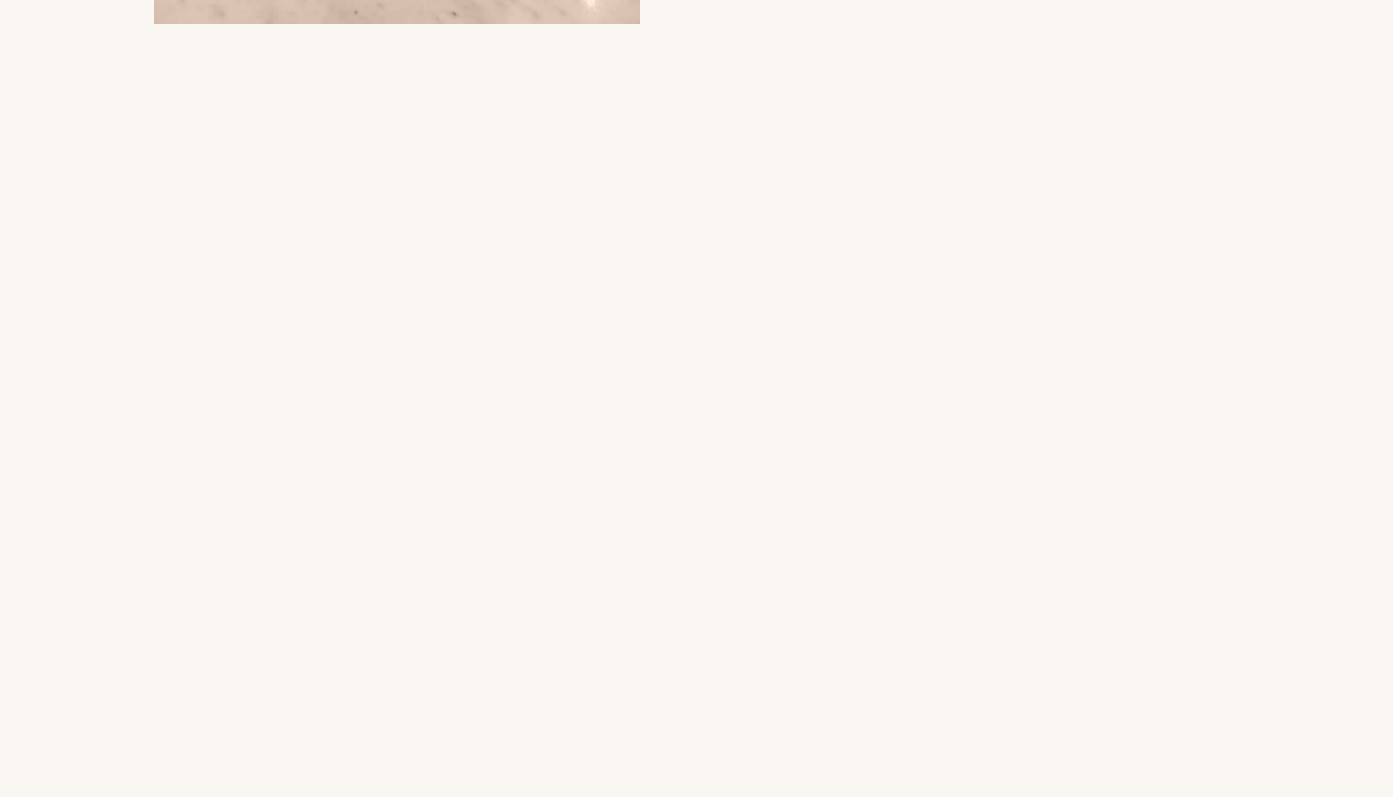
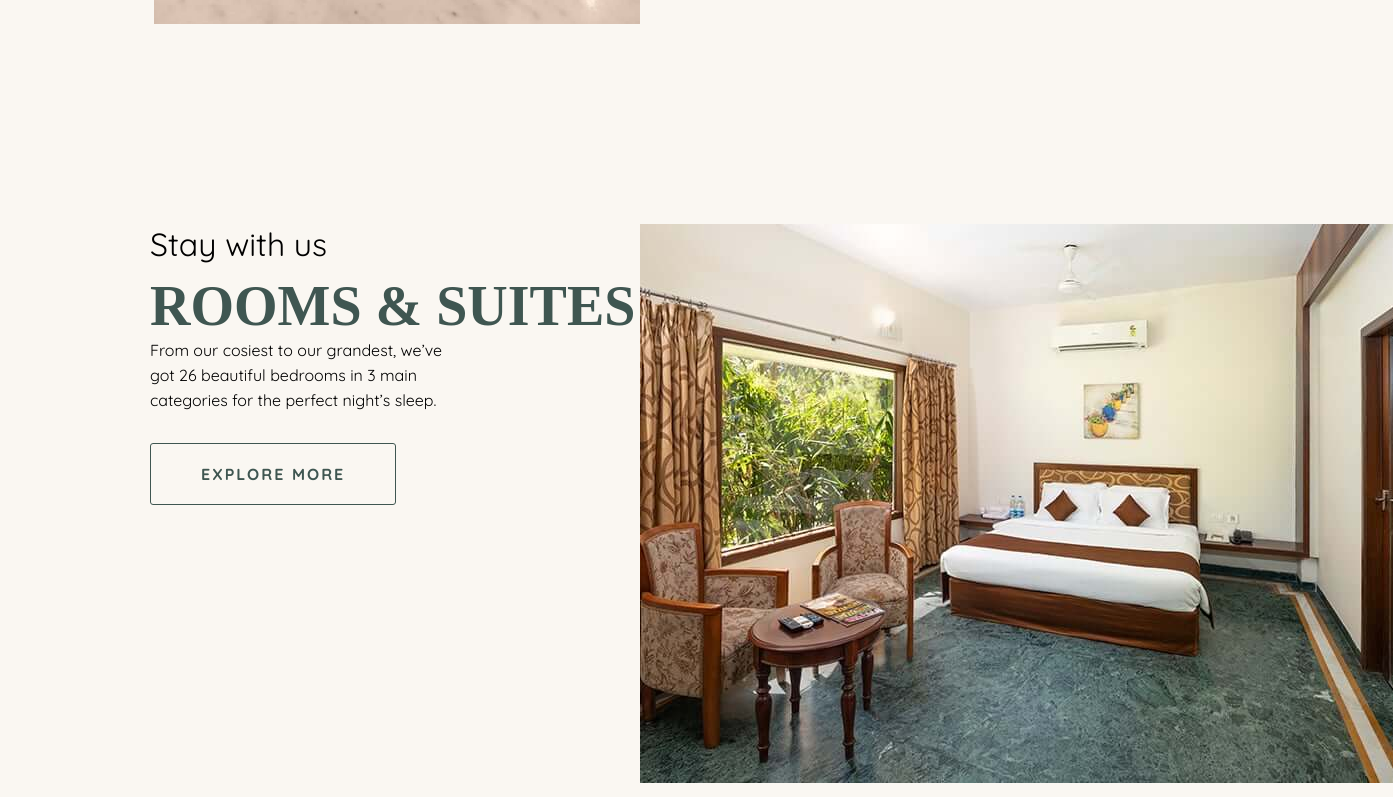
Before and after one commit to Dhruba10414/pakshi_resort, a React (Create React App) app in the folder frontend/: page / in a window 1280 px wide. Shown: the part 2000-2797 px from the top of the page, 1393 px wide, since content can reach past the window. Before the commit the page ends 2124 px from the top, so only its background shows below. Built offline with nearby package versions, Linux system fonts and the light colour scheme; a web font is replaced by a local one.

Commit message:
UPDATE: make home page responsive for mobile devices.

```diff
--- a/frontend/src/components/Home/Park.js
+++ b/frontend/src/components/Home/Park.js
@@ -8,7 +8,7 @@ function Park() {
       <div className="heading">
         <h1>Relax and revive your mental health with our natural park.</h1>
       </div>
-      <div>
+      <div className="desc">
         <p>
           Pakshi covers around 33 acres of land with natural views. It has
           lakes, playground, garden that can heal your stress.
--- a/frontend/src/pages/Home.js
+++ b/frontend/src/pages/Home.js
@@ -44,7 +44,7 @@ function Home() {
           </div>
         </div>
 
-        {/* <div className="home__rooms">
+        <div className="home__rooms">
           <Rooms />
         </div>
 
@@ -54,7 +54,7 @@ function Home() {
 
         <div className="home__eat">
           <Eat />
-        </div> */}
+        </div>
       </div>
       {/* <Footer /> */}
       <Navigation />
--- a/frontend/src/styles/components/Home/Rooms.scss
+++ b/frontend/src/styles/components/Home/Rooms.scss
@@ -2,28 +2,34 @@
   width: 100%;
   height: fit-content;
   margin: 100px 0;
+  @include media("<=phone") {margin-bottom: 50px;}
 
   // heading
   .heading-block {
     height: 60vh;
     position: sticky;
     top: 30vh;
+    @include media("<=phone") { position: static; height: fit-content; margin-bottom: 40px;}
+
     p.secondary-head{
       font-family: var(--quicksand-font);
       font-size: 2rem;
       margin-bottom: 10px;
+      @include media("<=phone") { font-size: 16px; margin-bottom: 5px;}
     }
     p.desc-head{
       font-family: var(--quicksand-font);
       font-size: 16px;
       line-height: 25px;
       width: 60%;
+      @include media("<=phone") { font-size: 14px; width: 100%; line-height: 18px;}
     }
     h2 {
       font-family: var(--primary-font);
       font-size: 3.5rem;
       color: var(--primary-color);
       text-transform: uppercase;
+      @include media("<=phone") { font-size: 2rem; }
     }
     a{
       display: inline-block;
@@ -39,12 +45,11 @@
       transition: 0.5s;
       font-weight: bold;
       @include media("<=phone") {
-          width: 100%;
+          padding: 15px 25px;
           text-align: center;
-          font-size: 18px;
-          font-family: var(--secondary-font);
-          background: var(--primary-color);
-          color: #fff;
+          font-size: 12px;
+          font-family: var(--quicksand-font);
+          color: var(--primary-color);
       }
       &:hover {
         background-color: var(--primary-color);
@@ -57,23 +62,54 @@
   .room-images, .eat-images {
     height: fit-content;
 
-    .img1{ width: 100%; height: fit-content; }
+    .img1{
+      width: 100%; height: fit-content;
+      @include media("<=phone") {
+        height: 80vh;
+        background: url('../../../assets/images/resort/room1.jpg') no-repeat center center / cover;
+        background-attachment: fixed;
+      }
+      img{@include media("<=phone") {display: none;}}
+    }
     .img2{
       width: 100%; height: 50vh;
       margin-top: 50px;
       position: relative;
       img.i-1{position: absolute; right: 80px;}
       img.i-2{position: absolute; left: 0; width: 35%; top: 50%; transform: translateY(-50%);}
+      @include media("<=phone") {
+        margin: 0;
+        position: static;
+        height: 80vh;
+        background: url('../../../assets/images/resort/room3.jpg') no-repeat center center / cover;
+        background-attachment: fixed;
+      }
+      img{@include media("<=phone") {display: none;}}
     }
   }
 
   .eat-images{
-    .img1{ position: relative; height: 60vh; img{position: absolute; right: 80px; height: 100%;}}
+    .img1{
+      position: relative; height: 60vh; img{position: absolute; right: 80px; height: 100%;}
+      @include media("<=phone") {
+        height: 90vh;
+        position: static;
+        background: url('../../../assets/images/resort/view9.JPG') no-repeat center center / cover;
+        background-attachment: fixed;
+      }
+    }
     .img2{
       width: 100%; height: 60vh; margin-top: 50px; position: relative;
 
       img.i-1{position: absolute; right: 80px; height: 100%;}
       img.i-2{position: absolute; left: 0; width: 35%; top: 50%; transform: translateY(-50%); }
+      @include media("<=phone") {
+        height: 90vh;
+        position: static;
+        background: url('../../../assets/images/resort/view10.jpg') no-repeat center center / cover;
+        background-attachment: fixed;
+        margin-top: 0;
+      }
     }
   }
 }
--- a/frontend/src/styles/pages/Home.scss
+++ b/frontend/src/styles/pages/Home.scss
@@ -176,15 +176,24 @@
   ////////////////////////////////////////////////////////////////////////////////
   &__rooms, &__eat {
     display: flex;
+    flex-wrap: wrap;
     @include media("<=phone") {
-      padding: 0 30px 0 30px;
+      padding: 0;
     }
     .heading-block{
       width: 50%;
       padding: 0 0 0 150px;
+      @include media("<=phone") {
+        width: 100%;
+        padding: 0 30px 0 30px;
+      }
     }
     .room-images, .eat-images{
       width: 50%;
+      @include media("<=phone") {
+        width: 100%;
+        overflow: hidden;
+      }
     }
   }
 
@@ -194,6 +203,7 @@
     width: 100%;
     margin-top: 100px;
     margin-bottom: 100px;
+    @include media("<=phone") {height: 40vh; margin-top: 50px; }
     .park{
       height: 80vh;
       width: 100%;
@@ -205,15 +215,19 @@
       url("../../assets/images/resort/view-6.JPG") no-repeat center center / cover;
       display: flex;
       align-items: center;
+      flex-wrap: wrap;
+      @include media("<=phone") {height: 50vh;}
 
       div{
         padding: 0 140px;
         width: 50%;
+        @include media("<=phone") {padding: 30px; width: 100%; }
         h1{
           font-family: var(--primary-font);
           font-size: 3.5rem;
           color: #fff;
           font-weight: normal;
+          @include media("<=phone") {font-size: 1.5rem;}
         }
         p{
           display: block;
@@ -222,6 +236,7 @@
           font-family: var(--quicksand-font);
           font-size: 18px;
           line-height: 30px;
+          @include media("<=phone") {font-size: 16px; width: 100%; line-height: 20px; display: none;}
         }
         a{
           display: inline-block;
@@ -237,12 +252,12 @@
           color: #fff;
           transition: 0.5s;
           @include media("<=phone") {
-              width: 100%;
+            padding: 15px 25px;
               text-align: center;
-              font-size: 18px;
+              font-size: 14px;
               font-family: var(--quicksand-font);
-              background: #fff;
-              color: var(--primary-color);
+              background: transparent;
+              color: #fff;
           }
           &:hover {
             background-color: #fff;
@@ -250,6 +265,7 @@
           }
         }
       }
+      .desc{ @include media("<=phone") { padding-top: 0; margin-bottom: 60px;}}
     }
   }
 }
--- a/frontend/src/styles/pages/Navigation.scss
+++ b/frontend/src/styles/pages/Navigation.scss
@@ -15,8 +15,8 @@
     min-height: 100vh;
     background: linear-gradient(
         0deg,
-        rgba(37, 78, 88, 0.6),
-        rgba(17, 45, 50, 0.8)
+        rgba(37, 78, 88, 0.3),
+        rgba(17, 45, 50, 0.5)
       ),
       url("../../assets/images/Logo/poster.png") no-repeat center center / cover;
     position: relative;
```
Also changed, not shown: frontend/src/assets/images/resort/view10.jpg (added).
